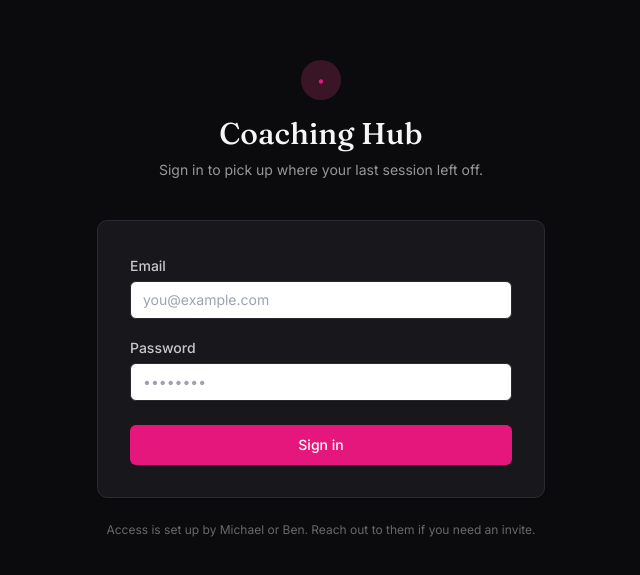
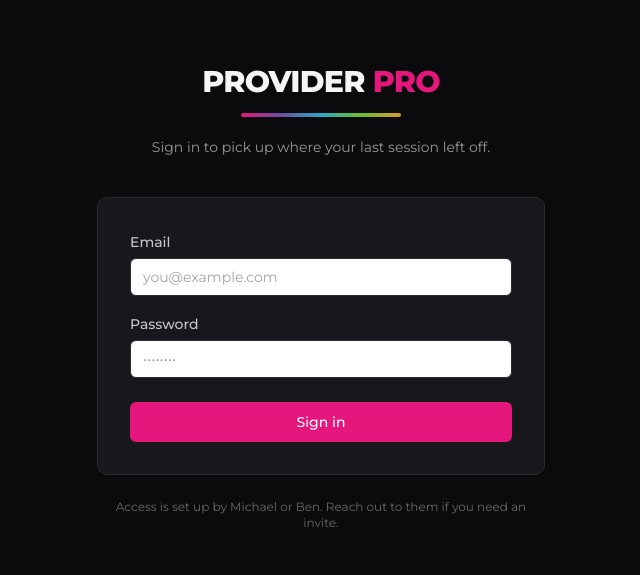
Before and after one commit to MichaelAnderson-Halford/coaching-hub, a Next.js app: page / in a window 1280 px wide. Shown: the part 101-676 px from the top of the page, without its empty margins (319-959 px from the left). Built offline with nearby package versions, Linux system fonts and the light colour scheme.

Commit message:
Fix file locations for branding

```diff
--- a/src/app/globals.css
+++ b/src/app/globals.css
@@ -10,8 +10,12 @@ body {
   @apply bg-paper text-ink font-body antialiased;
 }
 
+.font-display {
+  font-weight: 800;
+}
+
 ::selection {
-  background: #DCEAE7;
+  background: #3A1526;
 }
 
 .focus-ring {
--- a/src/app/layout.tsx
+++ b/src/app/layout.tsx
@@ -1,14 +1,18 @@
 import type { Metadata } from "next";
-import { Fraunces, Inter, IBM_Plex_Mono } from "next/font/google";
+import { Montserrat, IBM_Plex_Mono } from "next/font/google";
 import "./globals.css";
 import Providers from "./providers";
 
-const fraunces = Fraunces({
+const montserratDisplay = Montserrat({
   subsets: ["latin"],
   variable: "--font-fraunces",
-  weight: ["500", "600"],
+  weight: ["800"],
 });
-const inter = Inter({ subsets: ["latin"], variable: "--font-inter" });
+const montserratBody = Montserrat({
+  subsets: ["latin"],
+  variable: "--font-inter",
+  weight: ["400", "500", "600"],
+});
 const plexMono = IBM_Plex_Mono({
   subsets: ["latin"],
   weight: ["400", "500"],
@@ -16,14 +20,14 @@ const plexMono = IBM_Plex_Mono({
 });
 
 export const metadata: Metadata = {
-  title: "Coaching Hub",
-  description: "Your coaching notes, sessions, wins, and resources in one place.",
+  title: "Provider Pro",
+  description: "Your partner in business success — notes, sessions, wins, and resources in one place.",
 };
 
 export default function RootLayout({ children }: { children: React.ReactNode }) {
   return (
     <html lang="en">
-      <body className={`${fraunces.variable} ${inter.variable} ${plexMono.variable}`}>
+      <body className={`${montserratDisplay.variable} ${montserratBody.variable} ${plexMono.variable}`}>
         <Providers>{children}</Providers>
       </body>
     </html>
--- a/src/app/page.tsx
+++ b/src/app/page.tsx
@@ -38,11 +38,18 @@ export default function LoginPage() {
     <main className="min-h-screen flex items-center justify-center px-6">
       <div className="w-full max-w-md">
         <div className="mb-10 text-center">
-          <div className="mx-auto mb-4 h-10 w-10 rounded-full bg-teal-light flex items-center justify-center">
-            <span className="font-display text-teal text-lg">•</span>
-          </div>
-          <h1 className="font-display text-3xl text-ink">Coaching Hub</h1>
-          <p className="mt-2 text-sm text-ink/60">
+          <p className="font-display text-3xl leading-none tracking-tight">
+            <span className="text-ink">PROVIDER</span>{" "}
+            <span className="text-teal">PRO</span>
+          </p>
+          <div
+            className="mx-auto mt-4 mb-5 h-1 w-40 rounded-full"
+            style={{
+              background:
+                "linear-gradient(90deg, #E5177C, #6B4FA0, #2AA9C4, #6DBE2C, #D89A2E)",
+            }}
+          />
+          <p className="text-sm text-ink/60">
             Sign in to pick up where your last session left off.
           </p>
         </div>
--- a/src/globals.css
+++ /dev/null
@@ -1,31 +0,0 @@
-@tailwind base;
-@tailwind components;
-@tailwind utilities;
-
-:root {
-  color-scheme: light;
-}
-
-body {
-  @apply bg-paper text-ink font-body antialiased;
-}
-
-.font-display {
-  font-weight: 800;
-}
-
-::selection {
-  background: #3A1526;
-}
-
-.focus-ring {
-  @apply outline-none focus-visible:ring-2 focus-visible:ring-teal focus-visible:ring-offset-2 focus-visible:ring-offset-paper;
-}
-
-@media (prefers-reduced-motion: reduce) {
-  *, *::before, *::after {
-    animation-duration: 0.01ms !important;
-    animation-iteration-count: 1 !important;
-    transition-duration: 0.01ms !important;
-  }
-}
--- a/src/layout.tsx
+++ /dev/null
@@ -1,35 +0,0 @@
-import type { Metadata } from "next";
-import { Montserrat, IBM_Plex_Mono } from "next/font/google";
-import "./globals.css";
-import Providers from "./providers";
-
-const montserratDisplay = Montserrat({
-  subsets: ["latin"],
-  variable: "--font-fraunces",
-  weight: ["800"],
-});
-const montserratBody = Montserrat({
-  subsets: ["latin"],
-  variable: "--font-inter",
-  weight: ["400", "500", "600"],
-});
-const plexMono = IBM_Plex_Mono({
-  subsets: ["latin"],
-  weight: ["400", "500"],
-  variable: "--font-mono",
-});
-
-export const metadata: Metadata = {
-  title: "Provider Pro",
-  description: "Your partner in business success — notes, sessions, wins, and resources in one place.",
-};
-
-export default function RootLayout({ children }: { children: React.ReactNode }) {
-  return (
-    <html lang="en">
-      <body className={`${montserratDisplay.variable} ${montserratBody.variable} ${plexMono.variable}`}>
-        <Providers>{children}</Providers>
-      </body>
-    </html>
-  );
-}
--- a/src/page.tsx
+++ /dev/null
@@ -1,106 +0,0 @@
-"use client";
-
-import { useState } from "react";
-import { signIn } from "next-auth/react";
-import { useRouter } from "next/navigation";
-
-export default function LoginPage() {
-  const router = useRouter();
-  const [email, setEmail] = useState("");
-  const [password, setPassword] = useState("");
-  const [error, setError] = useState<string | null>(null);
-  const [loading, setLoading] = useState(false);
-
-  async function handleSubmit(e: React.FormEvent) {
-    e.preventDefault();
-    setError(null);
-    setLoading(true);
-
-    const res = await signIn("credentials", {
-      email,
-      password,
-      redirect: false,
-    });
-
-    setLoading(false);
-
-    if (!res || res.error) {
-      setError("That email and password don't match our records.");
-      return;
-    }
-
-    const sessionRes = await fetch("/api/auth/session");
-    const session = await sessionRes.json();
-    router.push(session?.user?.role === "ADMIN" ? "/admin" : "/dashboard");
-  }
-
-  return (
-    <main className="min-h-screen flex items-center justify-center px-6">
-      <div className="w-full max-w-md">
-        <div className="mb-10 text-center">
-          <p className="font-display text-3xl leading-none tracking-tight">
-            <span className="text-ink">PROVIDER</span>{" "}
-            <span className="text-teal">PRO</span>
-          </p>
-          <div
-            className="mx-auto mt-4 mb-5 h-1 w-40 rounded-full"
-            style={{
-              background:
-                "linear-gradient(90deg, #E5177C, #6B4FA0, #2AA9C4, #6DBE2C, #D89A2E)",
-            }}
-          />
-          <p className="text-sm text-ink/60">
-            Sign in to pick up where your last session left off.
-          </p>
-        </div>
-
-        <form
-          onSubmit={handleSubmit}
-          className="bg-panel border border-line rounded-card p-8 shadow-sm"
-        >
-          <label className="block mb-4">
-            <span className="text-sm font-medium text-ink/80">Email</span>
-            <input
-              type="email"
-              required
-              value={email}
-              onChange={(e) => setEmail(e.target.value)}
-              className="focus-ring mt-1 w-full rounded-md border border-line px-3 py-2 text-sm"
-              placeholder="you@example.com"
-            />
-          </label>
-
-          <label className="block mb-6">
-            <span className="text-sm font-medium text-ink/80">Password</span>
-            <input
-              type="password"
-              required
-              value={password}
-              onChange={(e) => setPassword(e.target.value)}
-              className="focus-ring mt-1 w-full rounded-md border border-line px-3 py-2 text-sm"
-              placeholder="••••••••"
-            />
-          </label>
-
-          {error && (
-            <p className="mb-4 text-sm text-red-700 bg-red-50 border border-red-200 rounded-md px-3 py-2">
-              {error}
-            </p>
-          )}
-
-          <button
-            type="submit"
-            disabled={loading}
-            className="focus-ring w-full rounded-md bg-teal text-white text-sm font-medium py-2.5 hover:bg-teal-dark transition-colors disabled:opacity-60"
-          >
-            {loading ? "Signing in…" : "Sign in"}
-          </button>
-        </form>
-
-        <p className="mt-6 text-center text-xs text-ink/40">
-          Access is set up by Michael or Ben. Reach out to them if you need an invite.
-        </p>
-      </div>
-    </main>
-  );
-}
```
